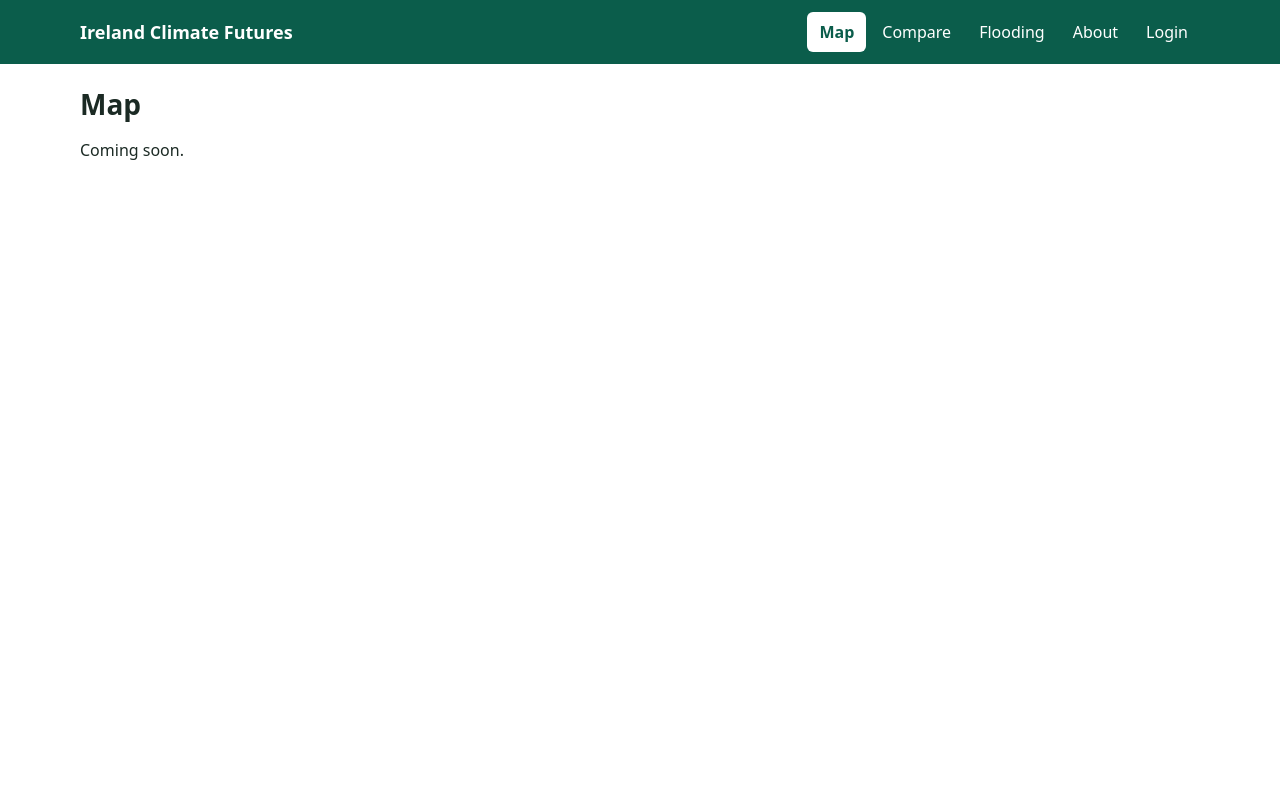
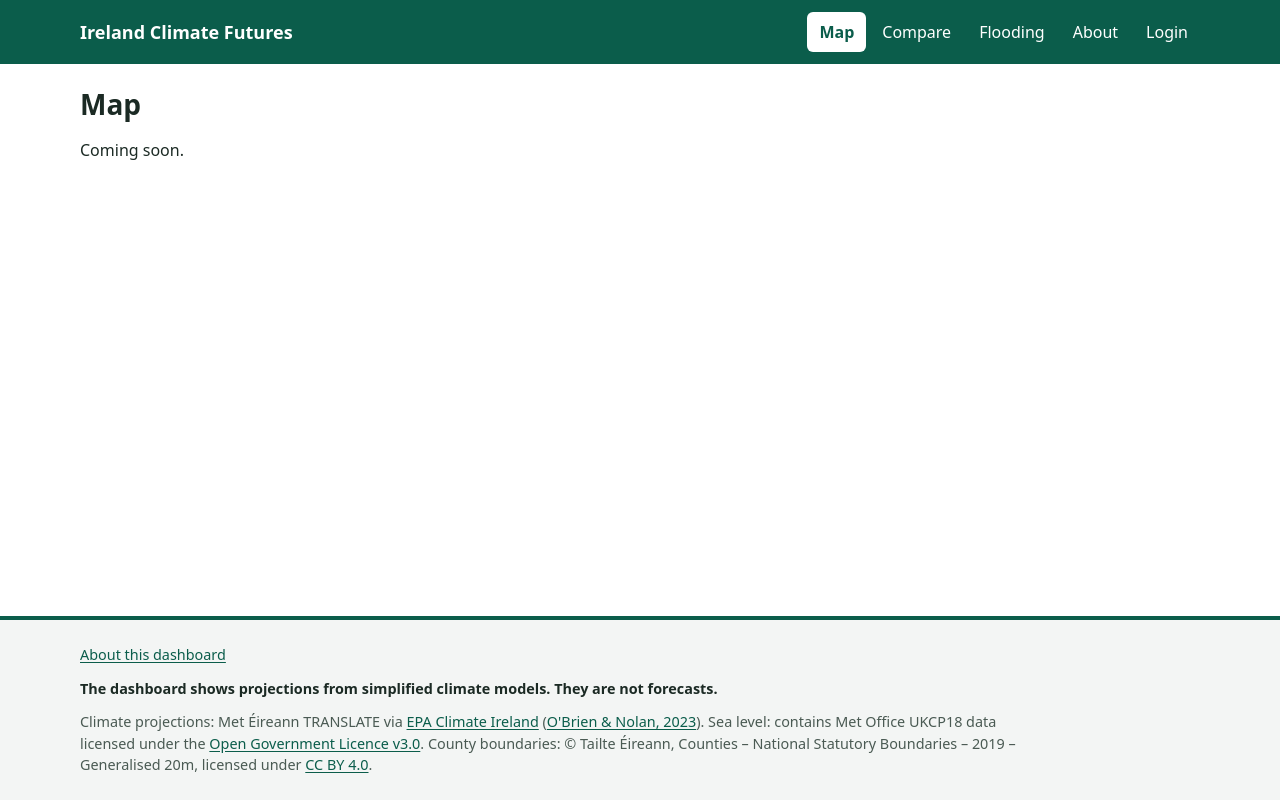
Before and after one commit to eoinier-byte/climate-change-dashboard, a React (Vite) app in the folder frontend/: page / in a window 1280 px wide. Built offline with nearby package versions, Linux system fonts and the light colour scheme.

Commit message:
CCD-136: add footer with credits and about link

```diff
--- /dev/null
+++ b/frontend/src/components/Footer.jsx
@@ -0,0 +1,31 @@
+import { Link } from 'react-router-dom';
+import { ROUTES } from '../routes';
+import '../styles/footer.css';
+
+// Credits and licences match DATA_SOURCES.md section 4 (the combined footer text).
+export default function Footer() {
+  return (
+    <footer className="site-footer">
+      <div className="site-footer__inner">
+        <p>
+          <Link to={ROUTES.about}>About this dashboard</Link>
+        </p>
+        <p>
+          The dashboard shows projections from simplified climate models. They are not forecasts.
+        </p>
+        <p>
+          Climate projections: Met Éireann TRANSLATE via{' '}
+          <a href="https://www.climateireland.ie/">EPA Climate Ireland</a> (
+          <a href="https://doi.org/10.3389/fclim.2023.1166828">O&apos;Brien &amp; Nolan, 2023</a>
+          ). Sea level: contains Met Office UKCP18 data licensed under the{' '}
+          <a href="https://www.nationalarchives.gov.uk/doc/open-government-licence/version/3/">
+            Open Government Licence v3.0
+          </a>
+          . County boundaries: © Tailte Éireann, Counties – National Statutory Boundaries – 2019 –
+          Generalised 20m, licensed under{' '}
+          <a href="https://creativecommons.org/licenses/by/4.0/">CC BY 4.0</a>.
+        </p>
+      </div>
+    </footer>
+  );
+}
--- a/frontend/src/components/Layout.jsx
+++ b/frontend/src/components/Layout.jsx
@@ -1,12 +1,14 @@
 import { Outlet } from 'react-router-dom';
+import Footer from './Footer';
 import NavBar from './NavBar';
 
-// The frame around every page: navigation bar, then the page itself.
+// The frame around every page: navigation bar, the page itself, then the footer.
 export default function Layout() {
   return (
     <div className="app">
       <NavBar />
       <Outlet />
+      <Footer />
     </div>
   );
 }
--- /dev/null
+++ b/frontend/src/styles/footer.css
@@ -0,0 +1,33 @@
+/* Footer (CCD-136). Colours and spacing come from theme.css. */
+.site-footer {
+  margin-top: var(--space-8);
+  background: var(--color-surface);
+  border-top: 4px solid var(--color-primary);
+  color: var(--color-text-muted);
+  font-size: 0.9rem;
+}
+
+.site-footer__inner {
+  max-width: var(--max-width);
+  margin: 0 auto;
+  padding: var(--space-6) var(--space-4);
+}
+
+.site-footer p {
+  margin: 0 0 var(--space-3);
+  max-width: 60rem;
+}
+
+.site-footer p:last-child {
+  margin-bottom: 0;
+}
+
+/* The "projections, not forecasts" note stands out a little */
+.site-footer p:nth-child(2) {
+  color: var(--color-text);
+  font-weight: 600;
+}
+
+.site-footer a {
+  color: var(--color-primary);
+}
```
Also changed, not shown: 1 other file (tests, documents, lock files or other folders).
